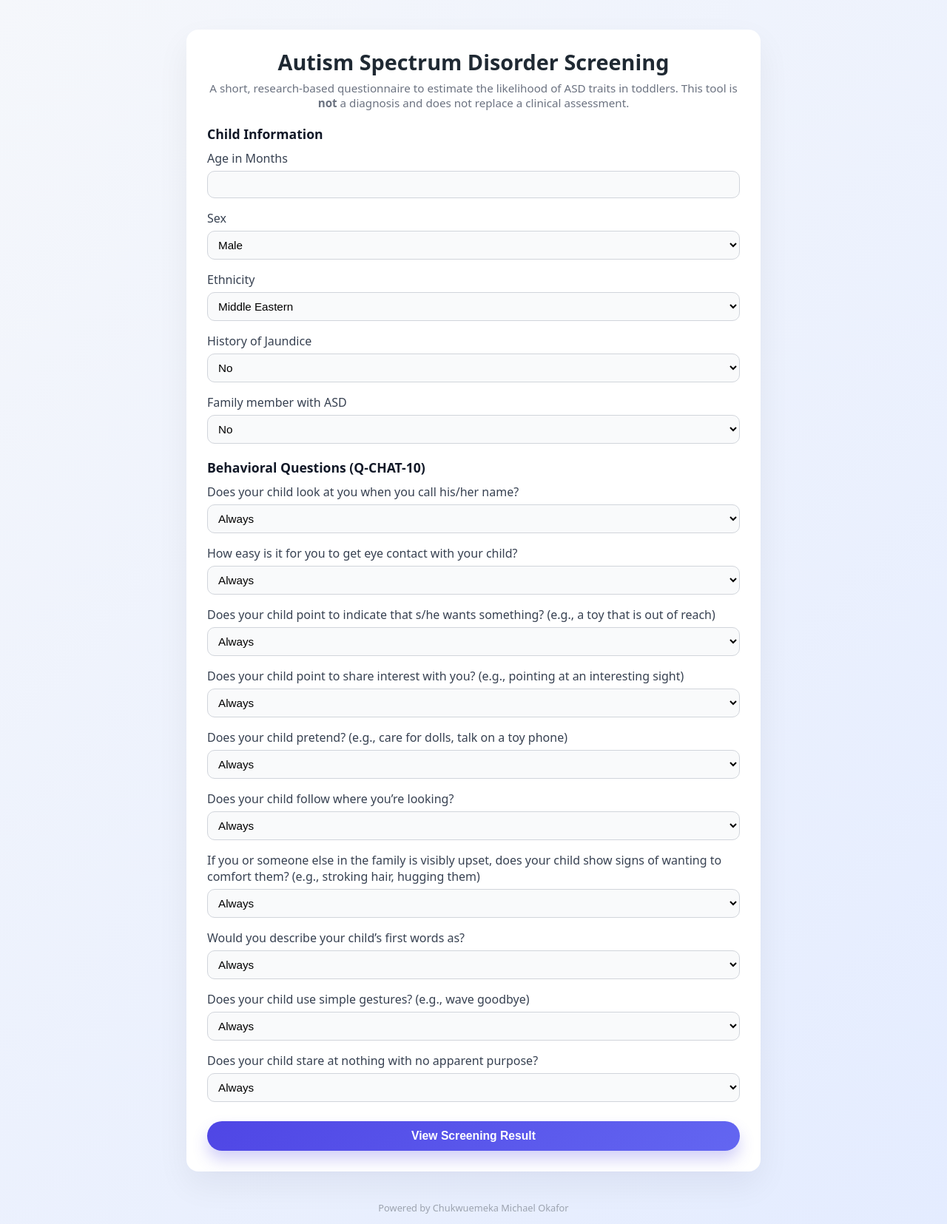
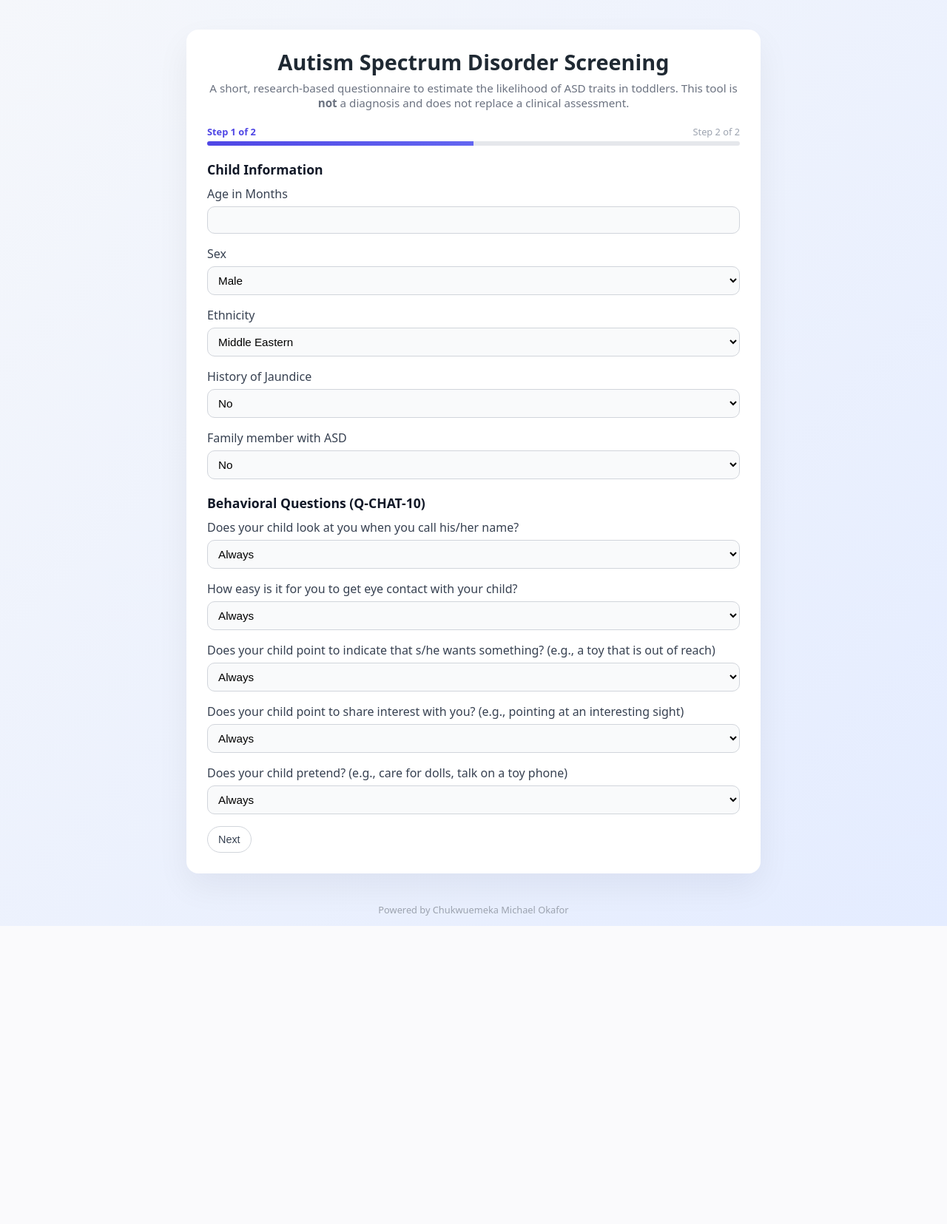
Before and after one commit to Chukwuemekaokafor77/Autism-Spectrum-Disorder-Prediction, a Flask app: page / in a window 1280 px wide. Shown: the whole page at 74% size. After the commit the page ends 1252 px from the top, so only its background shows below. Run offline with Flask 2, Linux system fonts and the light colour scheme.

Commit message:
Add multi-step form, print summary, and resources section

```diff
--- a/app/static/style.css
+++ b/app/static/style.css
@@ -6,6 +6,29 @@ body {
     color: #1f2933;
     margin: 0;
     padding: 0;
+}
+
+.secondary-button {
+    padding: 9px 14px;
+    border-radius: 999px;
+    border: 1px solid #d1d5db;
+    background-color: #ffffff;
+    color: #374151;
+    font-size: 0.9rem;
+    cursor: pointer;
+    transition: background-color 0.12s ease, border-color 0.12s ease;
+}
+
+.secondary-button:hover {
+    background-color: #f3f4f6;
+    border-color: #9ca3af;
+}
+
+.step-actions {
+    margin-top: 10px;
+    display: flex;
+    justify-content: space-between;
+    gap: 8px;
 }
 
 .field-error {
@@ -38,6 +61,38 @@ body {
 
 .screening-form {
     margin-top: 8px;
+}
+
+.progress {
+    margin-bottom: 16px;
+}
+
+.progress-labels {
+    display: flex;
+    justify-content: space-between;
+    font-size: 0.8rem;
+    color: #9ca3af;
+    margin-bottom: 4px;
+}
+
+.progress-label.active {
+    color: #4f46e5;
+    font-weight: 600;
+}
+
+.progress-bar {
+    width: 100%;
+    height: 6px;
+    border-radius: 999px;
+    background-color: #e5e7eb;
+    overflow: hidden;
+}
+
+.progress-bar-fill {
+    width: 50%;
+    height: 100%;
+    background: linear-gradient(135deg, #4f46e5, #6366f1);
+    transition: width 0.2s ease;
 }
 
 .section-title {
--- a/app/templates/index.html
+++ b/app/templates/index.html
@@ -14,7 +14,18 @@
             <p class="subtitle">A short, research-based questionnaire to estimate the likelihood of ASD traits in toddlers. This tool is <strong>not</strong> a diagnosis and does not replace a clinical assessment.</p>
         </header>
 
-        <form method="post" class="screening-form">
+        <form method="post" class="screening-form" id="screening-form">
+            <div class="progress">
+                <div class="progress-labels">
+                    <span id="step-label-1" class="progress-label active">Step 1 of 2</span>
+                    <span id="step-label-2" class="progress-label">Step 2 of 2</span>
+                </div>
+                <div class="progress-bar">
+                    <div class="progress-bar-fill" id="progress-bar-fill"></div>
+                </div>
+            </div>
+
+            <div class="form-step" id="step-1">
                 <h2 class="section-title">Child Information</h2>
 
                 <div class="form-group">
@@ -64,7 +75,7 @@
             </div>
 
             <h2 class="section-title">Behavioral Questions (Q-CHAT-10)</h2>
-            <!-- Q-chat questions with dropdowns -->
+            <!-- Step 1: first half of Q-CHAT questions -->
             <div class="form-group">
                 <label for="A1">Does your child look at you when you call his/her name?</label>
                 <select id="A1" name="A1" required>
@@ -119,6 +130,14 @@
                     <option value="0" {% if form_data and form_data.get('A5') == '0' %}selected{% endif %}>Never</option>
                 </select>
             </div>
+
+            <div class="step-actions">
+                <button type="button" class="secondary-button" id="next-to-step-2">Next</button>
+            </div>
+            </div> <!-- end step-1 -->
+
+            <div class="form-step" id="step-2" style="display: none;">
+            <h2 class="section-title">Behavioral Questions (Q-CHAT-10, continued)</h2>
 
             <div class="form-group">
                 <label for="A6">Does your child follow where you’re looking?</label>
@@ -175,7 +194,11 @@
                 </select>
             </div>
 
+            <div class="step-actions">
+                <button type="button" class="secondary-button" id="back-to-step-1">Back</button>
                 <button type="submit">View Screening Result</button>
+            </div>
+            </div> <!-- end step-2 -->
         </form>
 
         {% if result %}
@@ -189,10 +212,22 @@
             {% if explanation %}
                 <p class="result-explanation">{{ explanation }}</p>
             {% endif %}
+            <div class="result-actions">
+                <button type="button" class="secondary-button" onclick="window.print()">Print Summary</button>
+            </div>
             <div class="about-model">
                 <h3>About this model</h3>
                 <p>This screening tool uses a logistic regression model trained on a published toddler ASD screening dataset. It is intended for educational and support purposes only.</p>
                 <p>Evaluation plots (confusion matrix and ROC curve) are generated by the training script and saved in the <code>model/</code> folder as <code>confusion_matrix.png</code> and <code>roc_curve.png</code>.</p>
+            </div>
+            <div class="resources">
+                <h3>Resources &amp; next steps</h3>
+                <ul>
+                    <li><a href="https://www.cdc.gov/ncbddd/autism/signs.html" target="_blank" rel="noopener noreferrer">CDC: Signs and symptoms of ASD</a></li>
+                    <li><a href="https://www.autismspeaks.org/what-autism" target="_blank" rel="noopener noreferrer">Autism Speaks: What is Autism?</a></li>
+                    <li><a href="https://www.who.int/news-room/fact-sheets/detail/autism-spectrum-disorders" target="_blank" rel="noopener noreferrer">WHO: Autism spectrum disorders fact sheet</a></li>
+                    <li>For any concerns about your child's development, please contact your pediatrician or a local developmental clinic.</li>
+                </ul>
             </div>
         </div>
         {% endif %}
@@ -202,5 +237,41 @@
     <footer>
         <p>Powered by Chukwuemeka Michael Okafor</p>
     </footer>
+
+    <script>
+        (function () {
+            var step1 = document.getElementById('step-1');
+            var step2 = document.getElementById('step-2');
+            var nextBtn = document.getElementById('next-to-step-2');
+            var backBtn = document.getElementById('back-to-step-1');
+            var progressFill = document.getElementById('progress-bar-fill');
+            var stepLabel1 = document.getElementById('step-label-1');
+            var stepLabel2 = document.getElementById('step-label-2');
+
+            function goToStep(step) {
+                if (step === 1) {
+                    step1.style.display = '';
+                    step2.style.display = 'none';
+                    progressFill.style.width = '50%';
+                    stepLabel1.classList.add('active');
+                    stepLabel2.classList.remove('active');
+                } else {
+                    step1.style.display = 'none';
+                    step2.style.display = '';
+                    progressFill.style.width = '100%';
+                    stepLabel1.classList.remove('active');
+                    stepLabel2.classList.add('active');
+                }
+            }
+
+            if (nextBtn && backBtn) {
+                nextBtn.addEventListener('click', function () { goToStep(2); });
+                backBtn.addEventListener('click', function () { goToStep(1); });
+            }
+
+            // Initialize progress on load
+            goToStep(1);
+        })();
+    </script>
 </body>
 </html>
```
Lines whose indentation alone changed are shown as unchanged.
